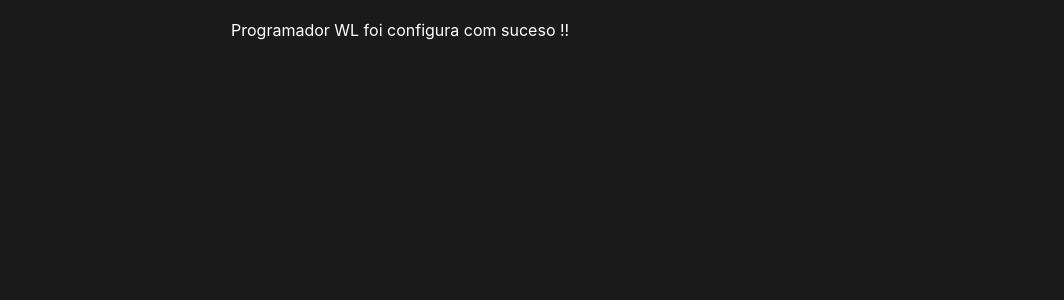
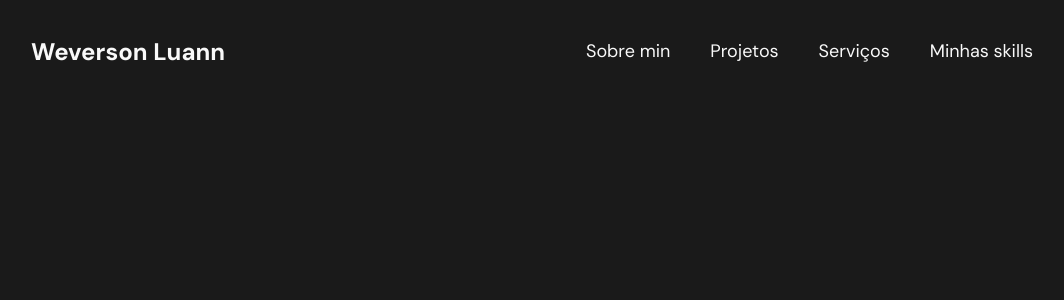
Before and after one commit to Luann-Sousa/Portfolio, a Next.js app in the folder portfolio/: page / in a window 1280 px wide. Shown: the top 300 px of the page, without its empty margins (89-1153 px from the left). Built offline with nearby package versions, Linux system fonts and the light colour scheme.

Commit message:
finalizado componente-Header

```diff
--- a/portfolio/src/components/Header/index.tsx
+++ b/portfolio/src/components/Header/index.tsx
@@ -1,8 +1,40 @@
-import { Container, Title } from "./styles";
+import {
+  Container,
+  Navigation,
+  Title,
+  Link,
+  WrapperLogo,
+  WrapperLinkNavigation,
+  Ul,
+  Li,
+} from "./styles";
 export const Header = () => {
   return (
     <Container>
-      <Title>Programador WL foi configura com suceso !!</Title>
+      <Navigation>
+        <WrapperLogo>
+          <Title>
+            <Link href="https://br.linkedin.com/"> Weverson Luann </Link>
+          </Title>
+        </WrapperLogo>
+
+        <WrapperLinkNavigation>
+          <Ul>
+            <Li>
+              <Link href="/"> Sobre min </Link>
+            </Li>
+            <Li>
+              <Link href="/"> Projetos </Link>
+            </Li>
+            <Li>
+              <Link href="/"> Serviços </Link>
+            </Li>
+            <Li>
+              <Link href="/"> Minhas skills </Link>
+            </Li>
+          </Ul>
+        </WrapperLinkNavigation>
+      </Navigation>
     </Container>
   );
 };
--- a/portfolio/src/components/Header/styles.ts
+++ b/portfolio/src/components/Header/styles.ts
@@ -1,4 +1,49 @@
 import styled from "styled-components";
 
-export const Container = styled.nav``;
-export const Title = styled.p``;
+export const Container = styled.div`
+  width: 100%;
+`;
+
+export const Navigation = styled.nav`
+  width: 100%;
+  height: 50px;
+
+  display: flex;
+  align-items: center;
+  justify-content: space-between;
+`;
+
+export const WrapperLogo = styled.div``;
+
+export const Title = styled.h1`
+  font-family: "DM Sans";
+  cursor: pointer;
+`;
+export const Link = styled.a`
+  font-family: "DM Sans";
+  text-decoration: none;
+  color: ${({ theme }) => theme.colors.white_200};
+
+  cursor: pointer;
+`;
+
+export const WrapperLinkNavigation = styled.div``;
+export const Ul = styled.ul`
+  font-family: "DM Sans";
+  display: flex;
+  align-items: center;
+  justify-content: space-between;
+
+  list-style: none;
+
+  padding: 8px;
+  margin: 10px;
+`;
+export const Li = styled.li`
+  font-family: "DM Sans";
+  font-style: normal;
+  font-size: 18px;
+  line-height: 23px;
+
+  margin: 20px;
+`;
--- a/portfolio/src/styles/global.css
+++ b/portfolio/src/styles/global.css
@@ -1,3 +1,4 @@
+@import url("https://fonts.googleapis.com/css2?family=DM+Sans:ital,wght@0,400;0,500;0,700;1,400&display=swap");
 * {
   margin: 0px;
   padding: 0px;
@@ -5,10 +6,9 @@
 }
 
 body {
-  font-family: "SF Pro Text", "SF Pro Icons", "Helvetica Neue", "Helvetica",
-    "Arial", sans-serif;
-  padding: 20px 20px 60px;
-  max-width: 680px;
+  font-family: "DM Sans", sans-serif;
+  padding: 26px 120px 0px 120px;
+  max-width: 100%;
   margin: 0 auto;
 
   background-color: #1a1a1a;
```
